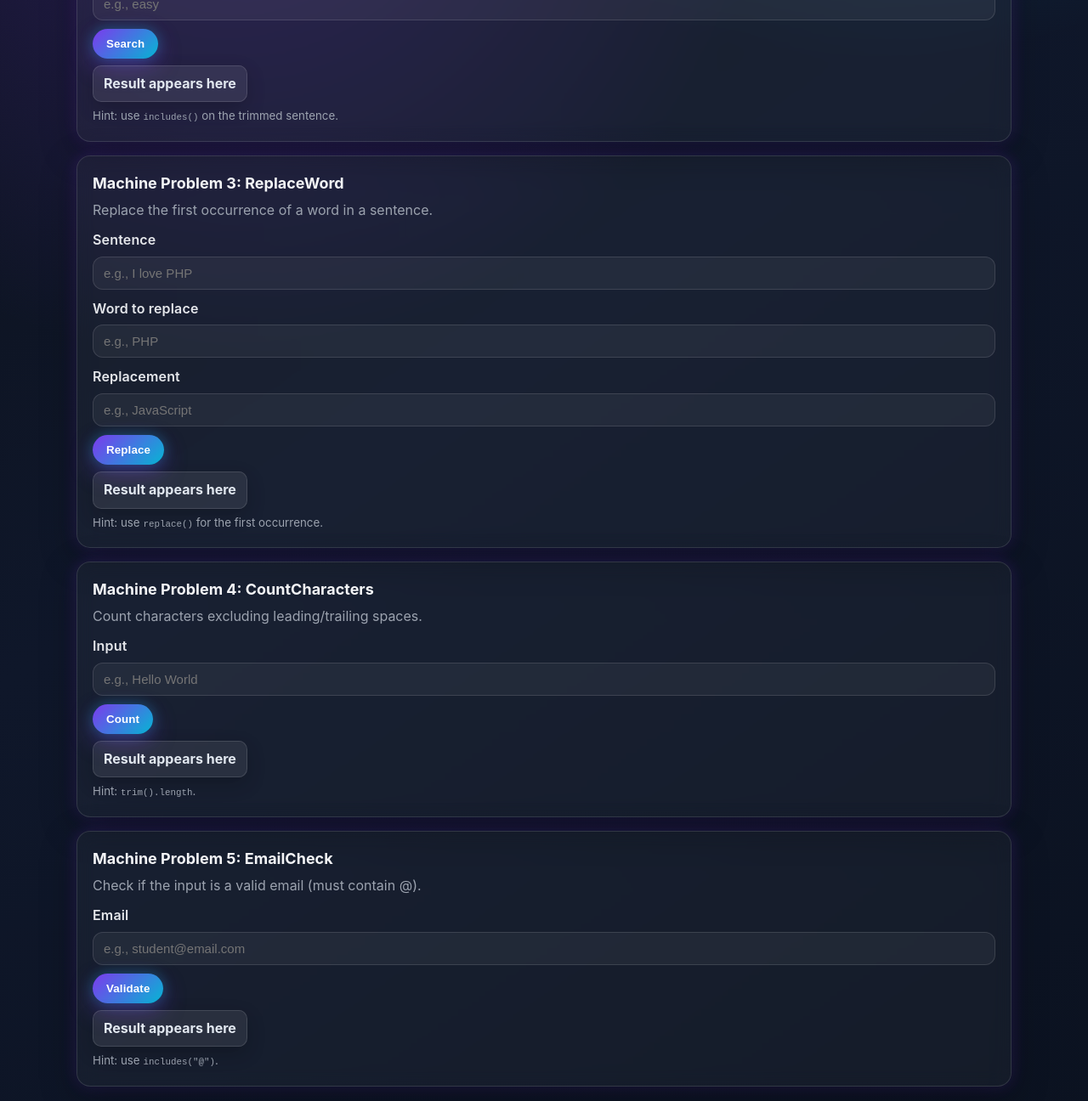
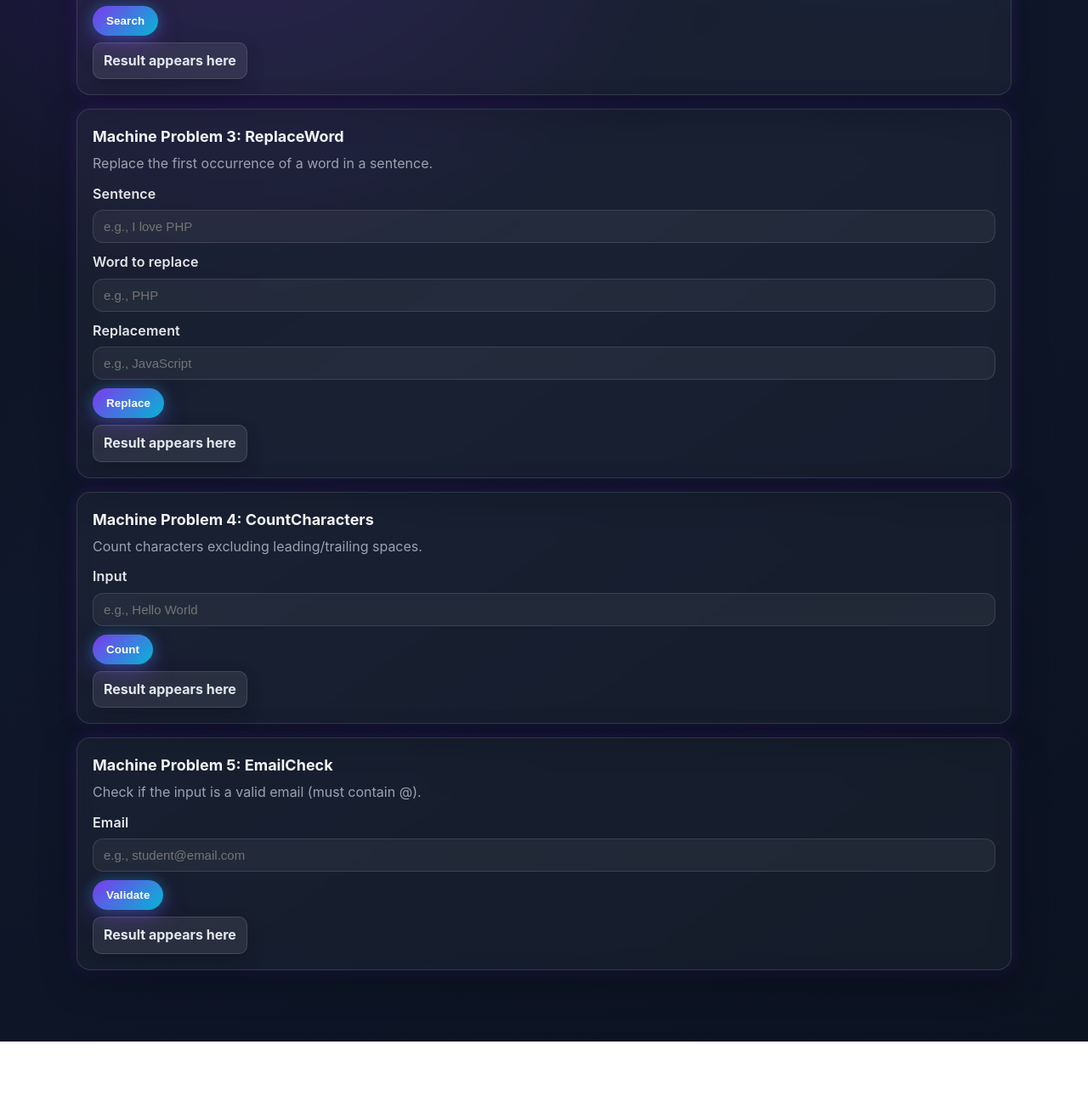
Before and after one commit to kirkpacanan/MACHINE-PROBLEMS, a plain HTML site: page index.html in a window 1280 px wide. Shown: the part 644-1940 px from the top of the page at 85% size. After the commit the page ends 1870 px from the top, so only its background shows below. Drawn offline with Linux system fonts and the light colour scheme.

Commit message:
Update index.html

```diff
--- a/index.html
+++ b/index.html
@@ -115,7 +115,6 @@
         <button onclick="handleReplaceAll()">Replace</button>
       </div>
       <div class="result" id="mp1-result">Result appears here</div>
-      <small>Hint: use <code>trim()</code> and <code>replaceAll()</code>.</small>
     </section>
 
     <section id="mp2">
@@ -133,7 +132,6 @@
         <button onclick="handleSearchWord()">Search</button>
       </div>
       <div class="result" id="mp2-result">Result appears here</div>
-      <small>Hint: use <code>includes()</code> on the trimmed sentence.</small>
     </section>
 
     <section id="mp3">
@@ -155,7 +153,6 @@
         <button onclick="handleReplaceWord()">Replace</button>
       </div>
       <div class="result" id="mp3-result">Result appears here</div>
-      <small>Hint: use <code>replace()</code> for the first occurrence.</small>
     </section>
 
     <section id="mp4">
@@ -169,7 +166,6 @@
         <button onclick="handleCountCharacters()">Count</button>
       </div>
       <div class="result" id="mp4-result">Result appears here</div>
-      <small>Hint: <code>trim().length</code>.</small>
     </section>
 
     <section id="mp5">
@@ -183,7 +179,6 @@
         <button onclick="handleEmailCheck()">Validate</button>
       </div>
       <div class="result" id="mp5-result">Result appears here</div>
-      <small>Hint: use <code>includes("@")</code>.</small>
     </section>
     </div>
   </div>
```
